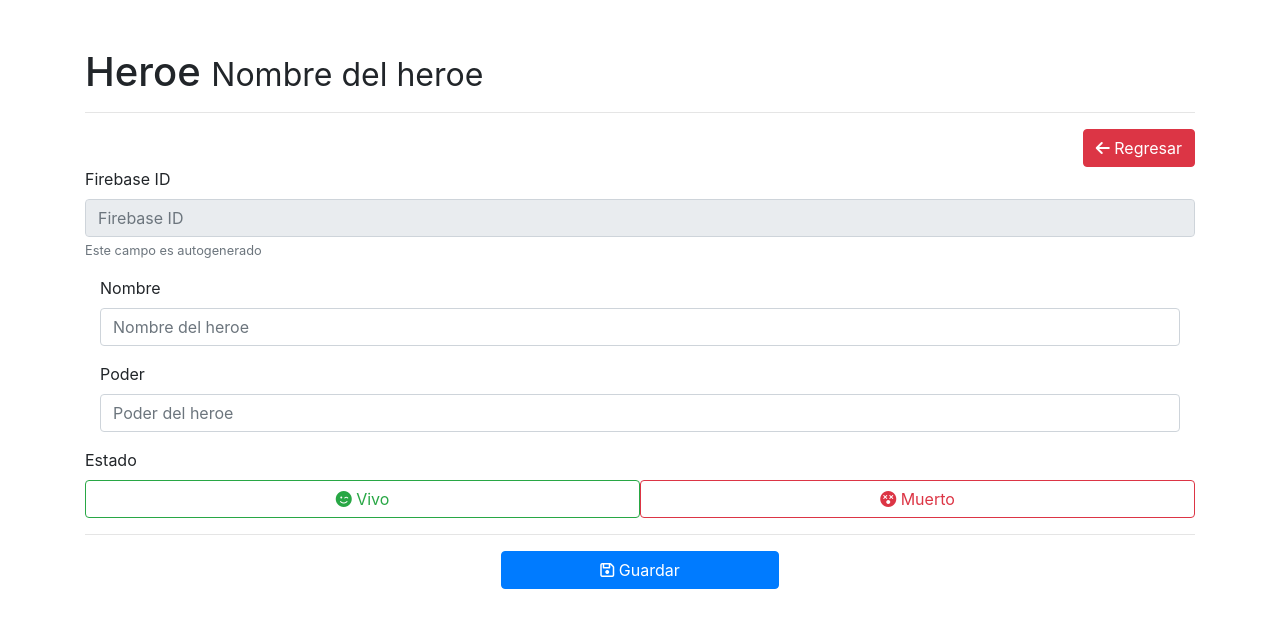
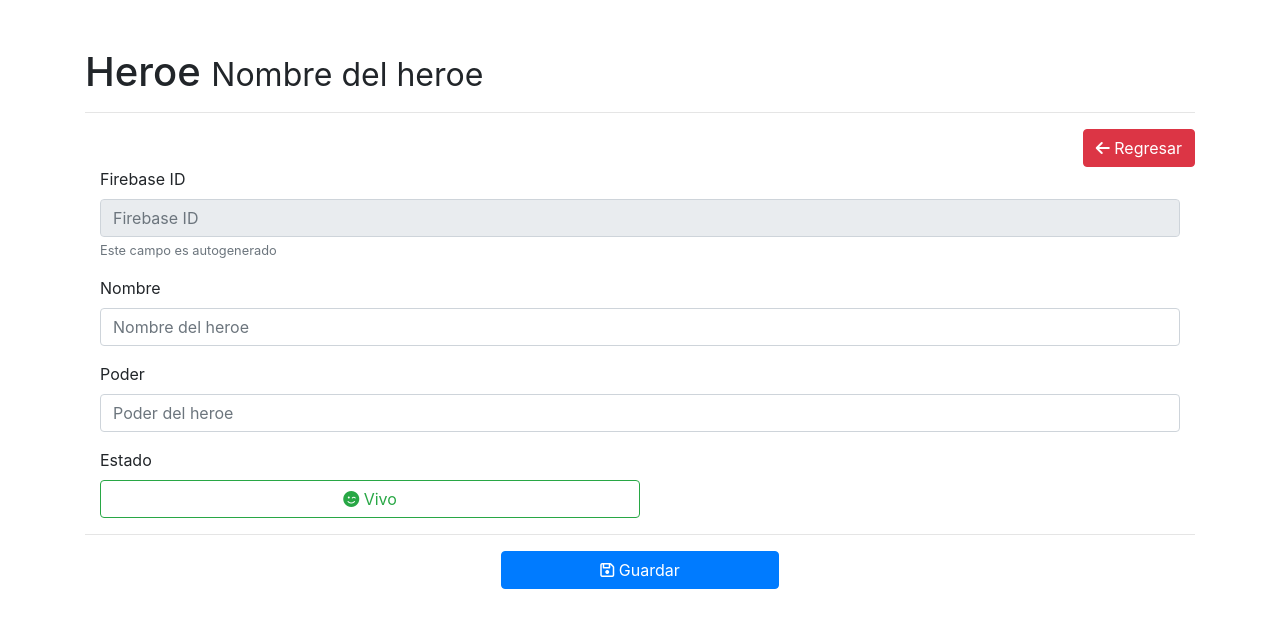
Before and after one commit to agallardoh/crud-firebase-angular, an Angular app: page /heroe/1 in a window 1280 px wide. Shown: the top 628 px of the page. Built offline with nearby package versions, Linux system fonts and the light colour scheme.

Commit message:
Registro de heroe

```diff
--- /dev/null
+++ b/src/app/models/heroe.model.ts
@@ -0,0 +1,14 @@
+
+
+export class HeroeModel {
+
+    id: string;
+    nombre: string;
+    poder: string;
+    vivo: boolean;
+
+
+    constructor() {
+        this.vivo = true;
+    }
+}
--- a/src/app/pages/heroe/heroe.component.html
+++ b/src/app/pages/heroe/heroe.component.html
@@ -12,35 +12,39 @@
 
 <div class="row animated fadeIn faster">
     <div class="col">
-        <form>
+        <form (ngSubmit)="guardar(f)" #f="ngForm">
+            <div class="col">
                 <div class="form-group">
                     <label>Firebase ID</label>
-                <input type="text" class="form-control" disabled="disabled" placeholder="Firebase ID">
+                    <input type="text" class="form-control" [(ngModel)]="heroe.id" name="id" disabled="disabled" placeholder="Firebase ID">
                     <small class="form-text text-muted">Este campo es autogenerado</small>
+                </div>
             </div>
             <div class="col">
                 <div class="form-group">
                     <label>Nombre</label>
-                    <input type="text" class="form-control" placeholder="Nombre del heroe" required>
+                    <input type="text" class="form-control" [(ngModel)]="heroe.nombre" name="nombre" placeholder="Nombre del heroe" required>
                 </div>
             </div>
             <div class="col">
                 <div class="form-group">
                     <label>Poder</label>
-                    <input type="text" class="form-control" placeholder="Poder del heroe">
+                    <input type="text" class="form-control" [(ngModel)]="heroe.poder" name="poder" placeholder="Poder del heroe">
                 </div>
             </div>
+            <div class="col">
                 <div class="form-group">
                     <label> Estado </label>
                     <br>
-                <button class="btn btn-outline-success w-50" type="button">
+                    <button *ngIf="heroe.vivo" (click)="heroe.vivo=false" class="btn btn-outline-success w-50" type="button">
                     <i class="fa fa-smile-wink"></i>
                     Vivo
                 </button>
-                <button class="btn btn-outline-danger w-50" type="button">
+                    <button *ngIf="!heroe.vivo" (click)="heroe.vivo=true" class="btn btn-outline-danger w-50" type="button">
                     <i class="fa fa-dizzy"></i>
                     Muerto
                 </button>
+                </div>
             </div>
             <hr>
             <div class="form-group text-center">
--- a/src/app/pages/heroe/heroe.component.ts
+++ b/src/app/pages/heroe/heroe.component.ts
@@ -1,4 +1,8 @@
 import { Component, OnInit } from '@angular/core';
+import { HeroeModel } from '../../models/heroe.model';
+import { NgForm } from '@angular/forms';
+import { IfStmt } from '@angular/compiler';
+import { HeroesService } from '../../services/heroes.service';
 
 @Component({
   selector: 'app-heroe',
@@ -7,9 +11,23 @@ import { Component, OnInit } from '@angular/core';
 })
 export class HeroeComponent implements OnInit {
 
-  constructor() { }
+  heroe = new HeroeModel();
+
+  constructor( private heroesService: HeroesService) { }
 
   ngOnInit() {
   }
 
+  guardar( form: NgForm) {
+
+    if (form.invalid) {
+
+      console.log('Formulario no valido');
+      return;
+    }
+    this.heroesService.crearHeroe(this.heroe)
+    .subscribe( resp => {
+      console.log(resp);
+    });
+  }
 }
--- /dev/null
+++ b/src/app/services/heroes.service.ts
@@ -0,0 +1,26 @@
+import { Injectable } from '@angular/core';
+import { HttpClient } from '@angular/common/http';
+import { HeroeModel } from '../models/heroe.model';
+import { map } from 'rxjs/operators';
+
+
+@Injectable({
+  providedIn: 'root'
+})
+export class HeroesService {
+
+  private url = 'https://login-app-8386c.firebaseio.com';
+
+  constructor( private http: HttpClient ) { }
+
+  crearHeroe( heroe: HeroeModel ) {
+
+    return this.http.post(`${ this.url }/heroes.json`, heroe)
+            .pipe(
+              map( (resp: any) => {
+                heroe.id = resp.name;
+                return heroe;
+              })
+            );
+  }
+}
```
Also changed, not shown: src/app/app.module.ts (+7 -1 lines). Lines whose indentation alone changed are shown as unchanged.
